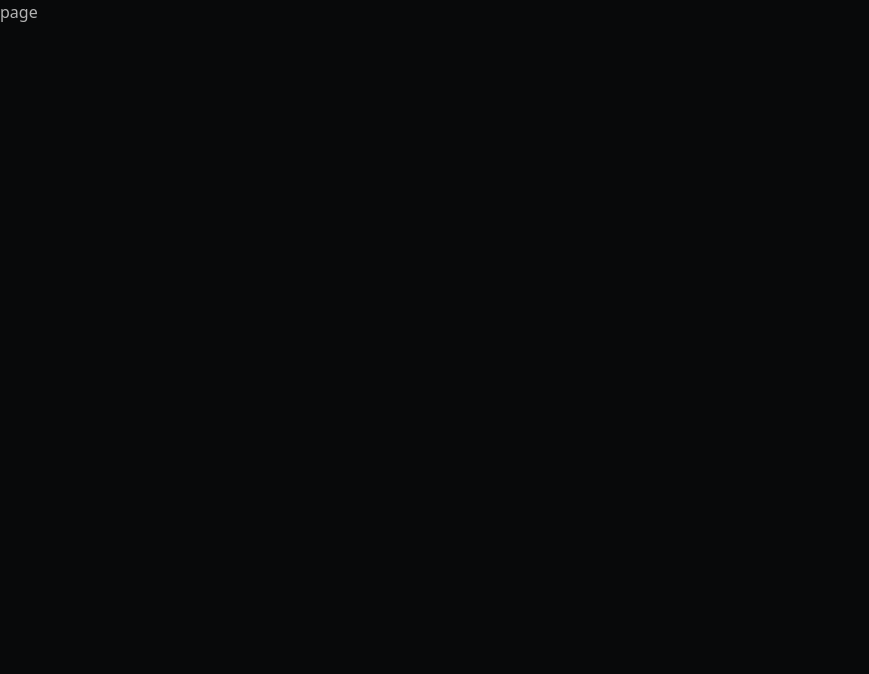
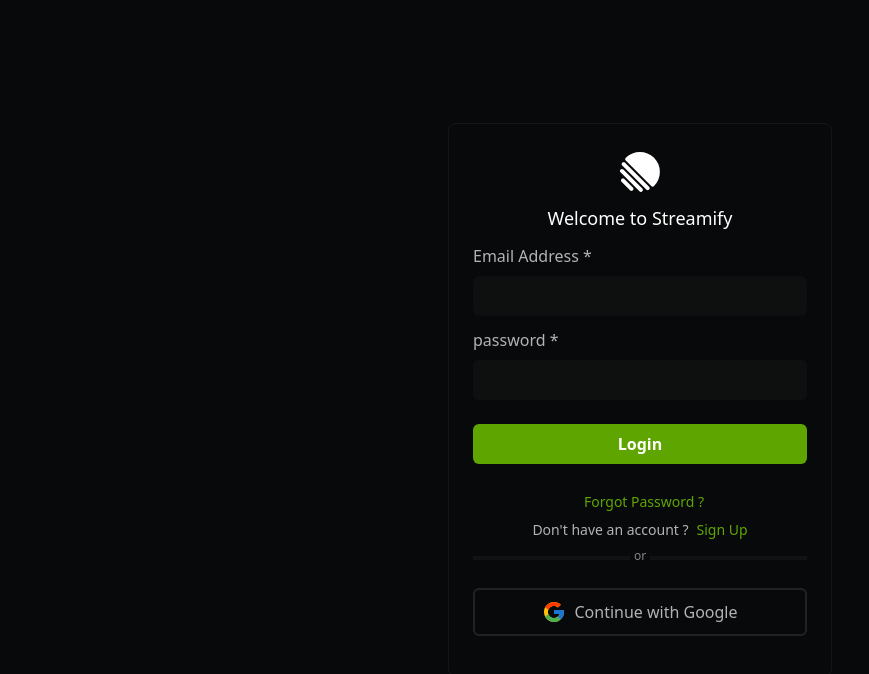
Before and after one commit to NikhilKatkuri/streamify-frontend, a Next.js app: page /auth in a window 1280 px wide. Shown: the top 674 px of the page, without its empty margins (0-869 px from the left). Built offline with nearby package versions, Linux system fonts and the light colour scheme.

Commit message:
feat(auth): setup login UI with basic styling

```diff
--- a/src/app/auth/page.tsx
+++ b/src/app/auth/page.tsx
@@ -1,7 +1,95 @@
+import Image from 'next/image';
+import Link from 'next/link';
 import React from 'react';
 
 function page() {
-  return <div>page</div>;
+  return (
+    <div className="flex h-screen w-screen items-center justify-center">
+      <div className="mx-auto h-auto min-h-64 w-full flex-col rounded-lg border border-white/5 p-6 max-sm:max-w-[90%] sm:max-w-96">
+        <div className="flex h-full w-full flex-col justify-center gap-3">
+          <div className="flex w-full flex-col justify-center text-center">
+            <Image
+              src="/Streamify.svg"
+              alt="Streamify Logo"
+              height={48}
+              width={48}
+              className="mx-auto"
+            />
+            <p className="mt-2 text-lg font-medium text-white">
+              Welcome to Streamify
+            </p>
+          </div>
+          <div className="flex w-full flex-col items-start gap-3">
+            <div className="flex w-full flex-col items-start">
+              <p className="mb-2 font-medium">Email Address * </p>
+              <input
+                type="text"
+                name=""
+                id=""
+                className="transition-150 bg-Bg-level-2/70 h-10 w-full rounded-md border border-transparent px-3 outline-0 focus:border-white/10"
+              />
+            </div>
+            <div className="flex w-full flex-col items-start">
+              <p className="mb-2 font-medium">password * </p>
+              <div className="relative flex w-full items-center">
+                <input
+                  type="text"
+                  name=""
+                  id=""
+                  className="transition-150 bg-Bg-level-2/70 h-10 w-full rounded-md border border-transparent px-3 outline-0 focus:border-white/10"
+                />
+                <div className="absolute top-0 right-0 h-10 w-10">
+                  <button></button>
+                </div>
+              </div>
+            </div>
+            <button className="transition-150 bg-primary mt-3 flex w-full items-center justify-center rounded-md py-2">
+              <span className="font-semibold text-white">Login</span>
+            </button>
+            <div className="my-4 flex w-full flex-col items-center gap-2">
+              <div className="flex items-center justify-center *:text-sm">
+                <Link
+                  href="/auth"
+                  className="text-primary ml-2 hover:underline"
+                >
+                  Forgot Password ?
+                </Link>
+              </div>
+              <div className="flex items-center justify-center *:text-sm">
+                <p className="">Don&apos;t have an account ?</p>
+                <Link
+                  href="/auth/signup"
+                  className="text-primary ml-2 hover:underline"
+                >
+                  Sign Up
+                </Link>
+              </div>
+              <div className="flex w-full items-center justify-center gap-1">
+                <div className="bg-Bg-level-2 h-1 w-full"></div>
+                <span className="mb-1 flex-shrink-0 text-xs text-white/50">
+                  or
+                </span>
+                <div className="bg-Bg-level-2 h-1 w-full"></div>
+              </div>
+              <button className="transition-150 mt-3 flex w-full items-center justify-center rounded-md border-2 border-white/10 py-2.5 hover:border-white/15">
+                <span className="mr-2 font-semibold text-white">
+                  {' '}
+                  <Image
+                    src="/icons/google.svg"
+                    alt="google-svg"
+                    height={24}
+                    width={24}
+                    className=""
+                  />
+                </span>
+                <span>Continue with Google</span>
+              </button>
+            </div>
+          </div>
+        </div>
+      </div>
+    </div>
+  );
 }
 
 export default page;
--- /dev/null
+++ b/src/app/auth/signup/page.tsx
@@ -0,0 +1,7 @@
+import React from 'react';
+
+function page() {
+  return <div>page</div>;
+}
+
+export default page;
--- a/src/styles/globals.css
+++ b/src/styles/globals.css
@@ -12,9 +12,29 @@
   --color-Bg-level-1: var(--bg-level-1);
   --color-Bg-level-2: var(--bg-level-2);
   --color-foreground: var(--foreground);
+  --color-primary: var(--primary);
+  --color-secondary: var(--secondary);
 }
 
 body {
   color: var(--foreground);
   background: var(--bg-level-1);
 }
+
+button {
+  cursor: pointer;
+}
+
+.transition-150 {
+  @apply transition-all duration-150 ease-in-out;
+}
+.transition-250 {
+  @apply transition-all duration-250 ease-in-out;
+}
+.transition-350 {
+  @apply transition-all duration-350 ease-in-out;
+}
+
+button:active {
+  @apply scale-95;
+}
```
Also changed, not shown: public/icons/google.svg (added), 1 other file (tests, documents, lock files or other folders).
